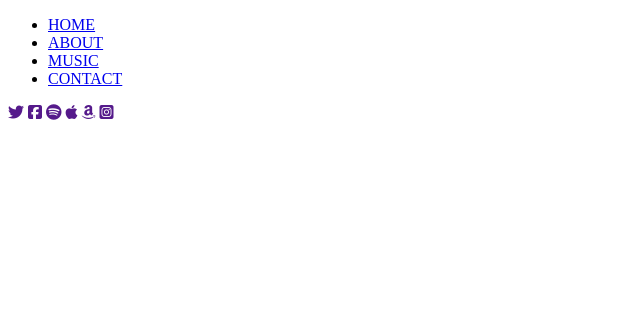
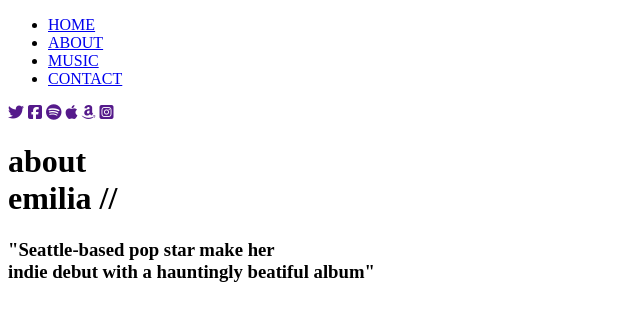
Before and after one commit to ClaraZalazar/Emilia, a website: page views/about.html in a window 1280 px wide. Shown: the whole page, without its empty margins (0-640 px from the left). Drawn offline with Linux system fonts and the light colour scheme.

Commit message:
modificaciones en la estructura

```diff
--- a/app.js
+++ b/app.js
@@ -3,6 +3,8 @@ const path = require('path');
 
 const app = express();
 const PORT = 3030;
+
+app.use(express.static('public'))
 
 // rutas
 app.get('/',(req,res) => res.sendFile(path.join(__dirname, 'views', 'home.html')))
--- a/views/about.html
+++ b/views/about.html
@@ -27,5 +27,13 @@
             <a href=""><i class="fa-brands fa-square-instagram"></i></a>
         </nav>
     </header>
+    <main>
+        <h1>about<br>emilia //</h1>
+        <section>
+            <article>
+                <h3>"Seattle-based pop star make her <br> indie debut with a hauntingly beatiful album"</h3>
+            </article>
+        </section>
+    </main>
 </body>
 </html>
```
Also changed, not shown: views/home.html (+3 -1 lines).
